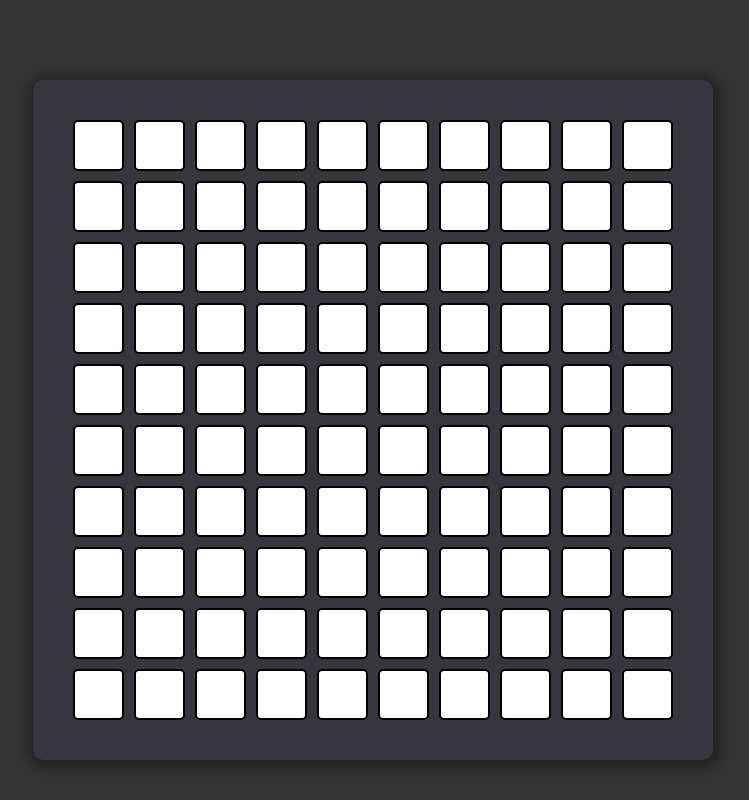
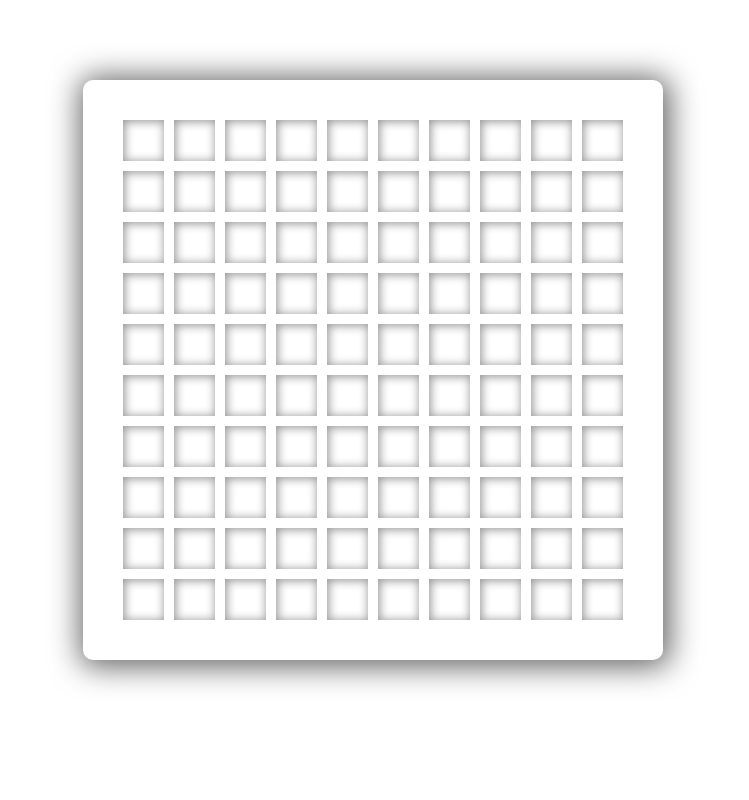
Before and after one commit to mistercwood/grid-hover-experiment, a plain HTML site: page index.html in a window 1280 px wide. Shown: the whole page, without its empty margins (267-1016 px from the left). Drawn offline with Linux system fonts and the light colour scheme.

Commit message:
Reworked animations and colour scheme.

```diff
--- a/styles.css
+++ b/styles.css
@@ -1,7 +1,7 @@
 body {
     margin: 0;
     min-height: 100vh;
-    background: #333;
+    background:white;
 }
 
 .container {
@@ -18,39 +18,42 @@ body {
     grid-template-columns: repeat(10, 1fr);
     grid-template-rows: repeat(10, 1fr);
     grid-gap: 10px;
-    background: #37363f;
+    background: white;
     padding: 40px;
-    width: 600px;
-    height: 600px;
+    width: 500px;
+    height: 500px;
     border-radius: 10px;
-    box-shadow: 2px 2px 10px 5px #222;
+    box-shadow: 2px 2px 30px 5px #666;
 }
 
 .gridsquare {
-    background: #fff;
-    border-radius: 5px;
-    border: 2px solid black;
+    background: white;
+    border-radius: 0%;
+    box-shadow: inset 1px 1px 10px 1px #999;
+    margin: 0px;
 }
 
 .gridsquare:hover {
     animation-name: square;
-    animation-duration: 1000ms;
+    animation-duration: 1500ms;
     animation-fill-mode: forwards;
     animation-iteration-count: infinite;
-    -moz-animation-timing-function: ease-in-out;
+    -moz-animation-timing-function: ease-in;
+    animation-timing-function: ease-in;
+    animation-play-state: running;
 }
 
 @keyframes square {
 
     50% {
-        transform: scale(1.8) rotateZ(360deg);
-        border-radius: 50%;
+        transform: scale(2.5) rotateZ(-360deg);
+        border-radius: 0%;
         border: 2px solid white;
-        background: #333;
+        background: white;
         position: relative;
     }
 
-    100% {
-        transform: rotateZ(-540deg);
+    60% {
+        transform: rotate3D(-360deg);
     }
 }
```
